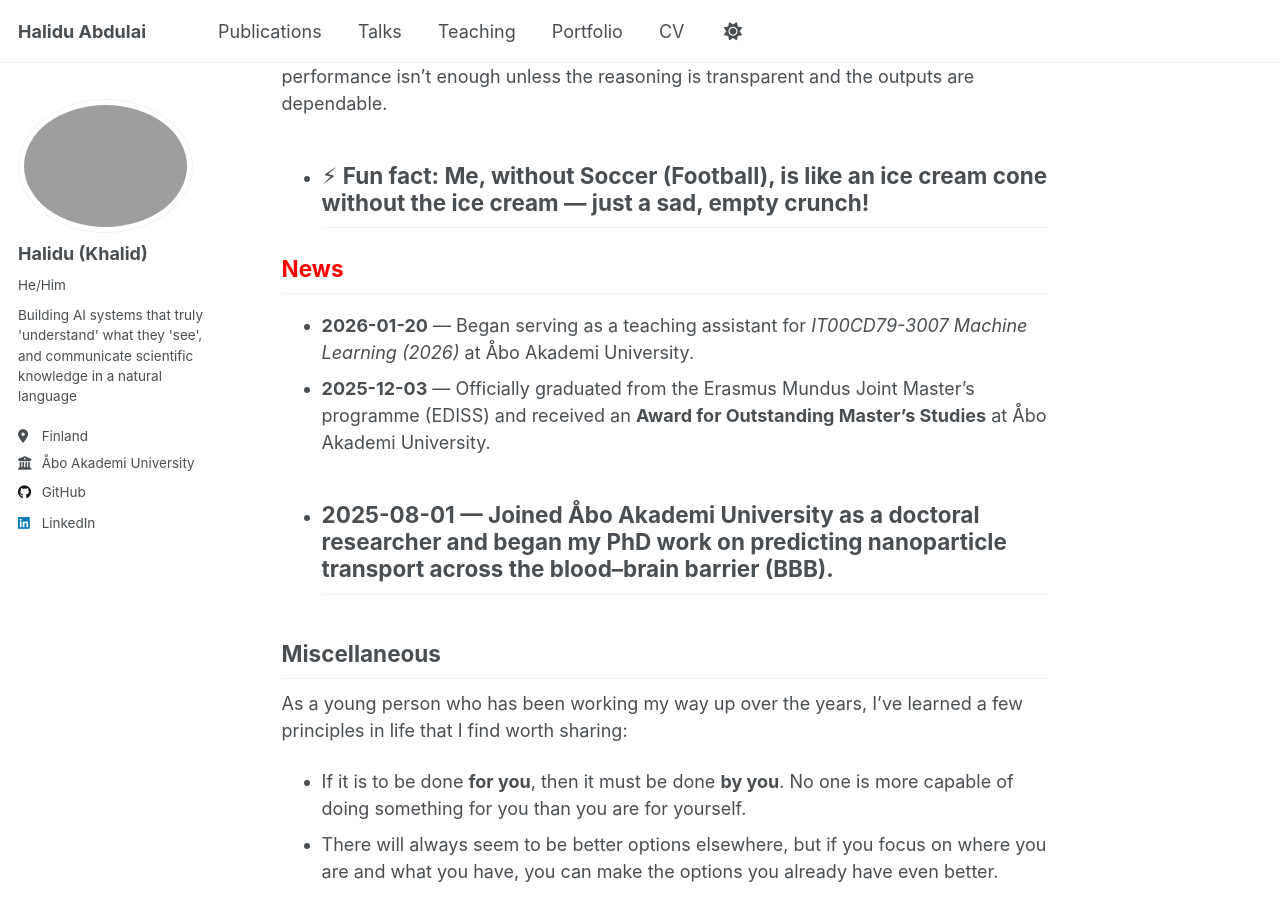
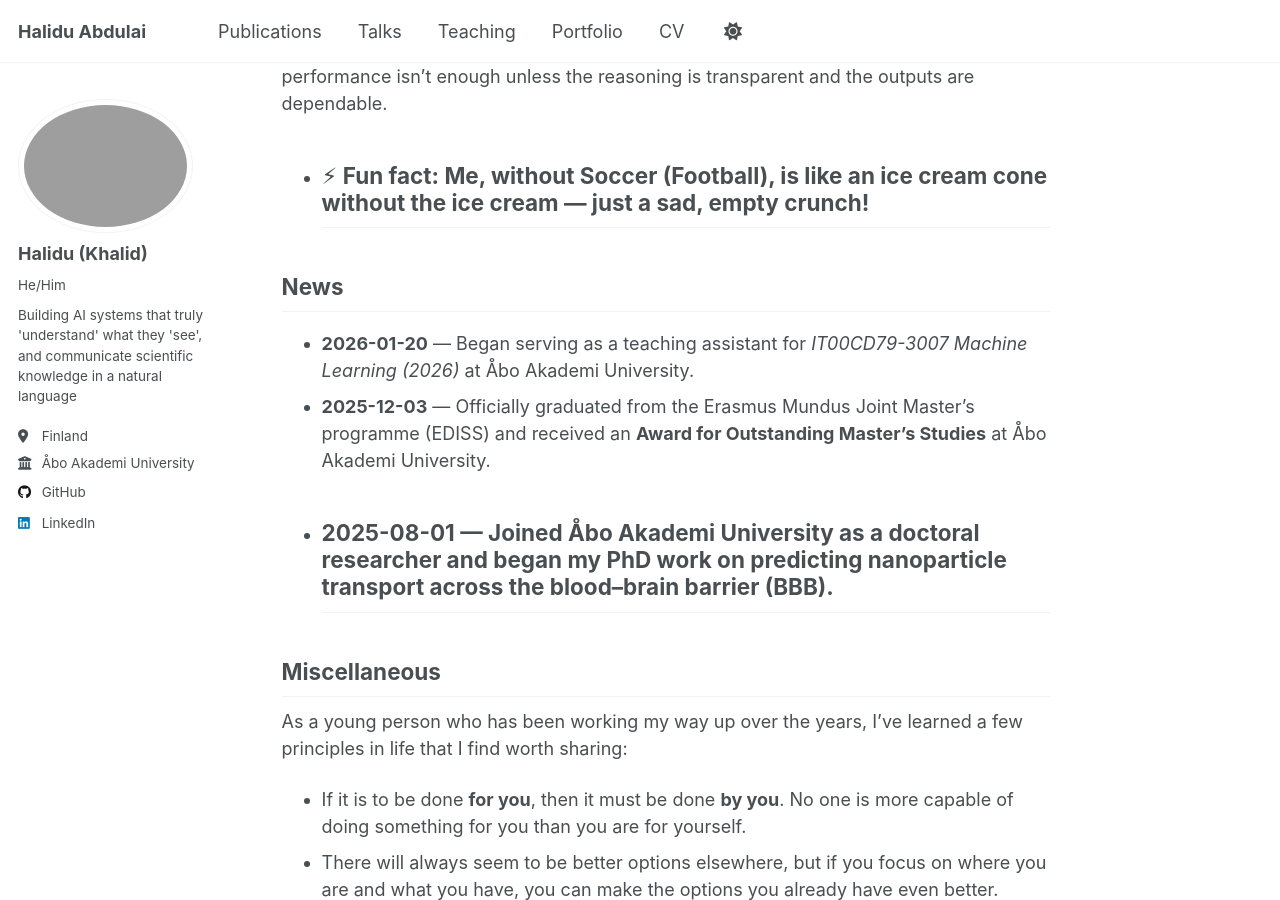
Before and after one commit to abdulaihalidu/abdulaihalidu.github.io, a Jekyll site: the page built from _pages/about.md, in a window 1280 px wide and 900 px high, scrolled down 757 px. Built offline with Jekyll 4.4.1, drawn with Linux system fonts in a browser that asks for light colours; a script that is not in the unit is left out.

Commit message:
Modify News header and add recent accomplishments
Updated the News section header and added recent achievements.

```diff
--- a/_pages/about.md
+++ b/_pages/about.md
@@ -22,7 +22,7 @@ More broadly, I work across **machine learning, computer vision, and natural lan
 - ⚡ Fun fact: Me, without Soccer (Football), is like an ice cream cone without the ice cream — just a sad, empty crunch!
 ---
 
-<h2 style="color: red; margin-top: 1.2em;">News</h2>
+<h2 class="news-title">News</h2>
 
 - **2026-01-20** — Began serving as a teaching assistant for *IT00CD79-3007 Machine Learning (2026)* at Åbo Akademi University.
 - **2025-12-03** — Officially graduated from the Erasmus Mundus Joint Master’s programme (EDISS) and received an **Award for Outstanding Master’s Studies** at Åbo Akademi University.
```
